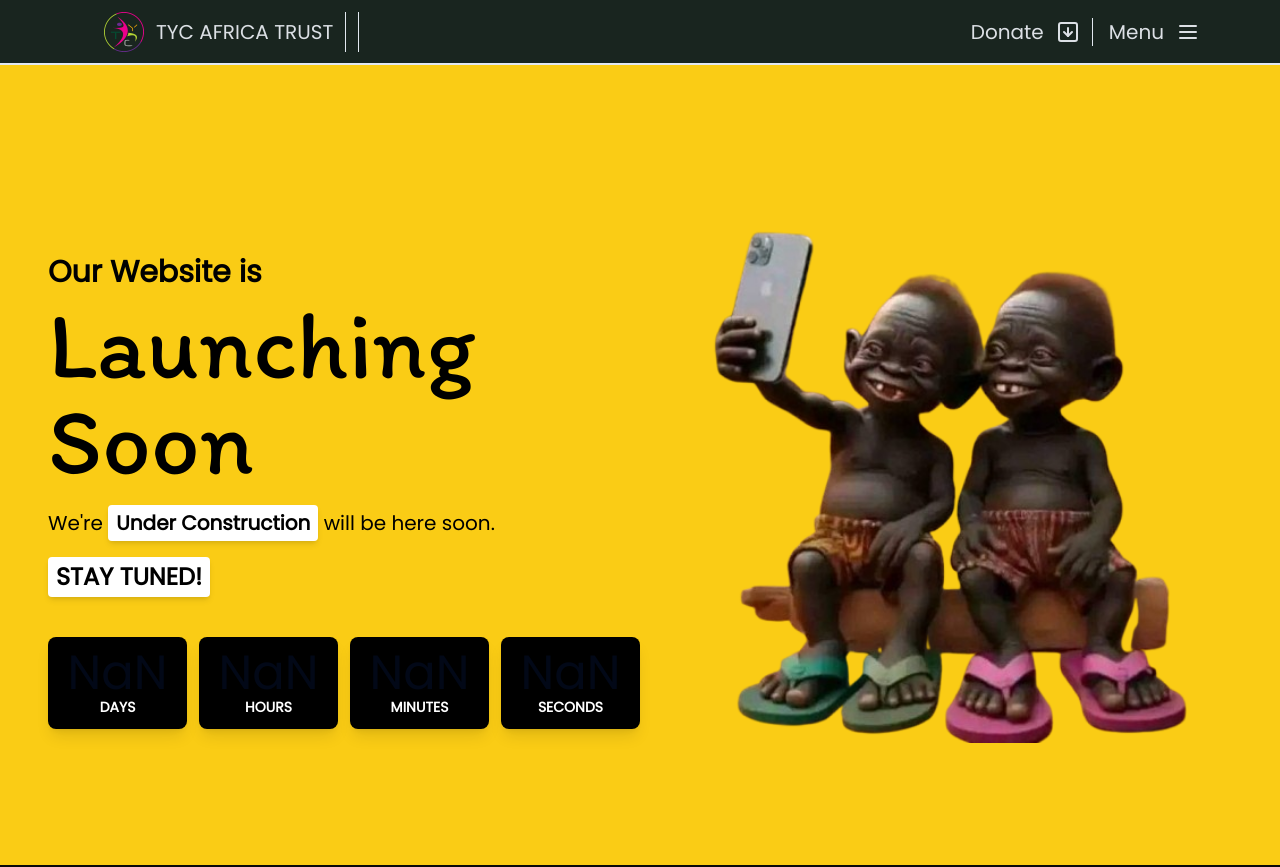
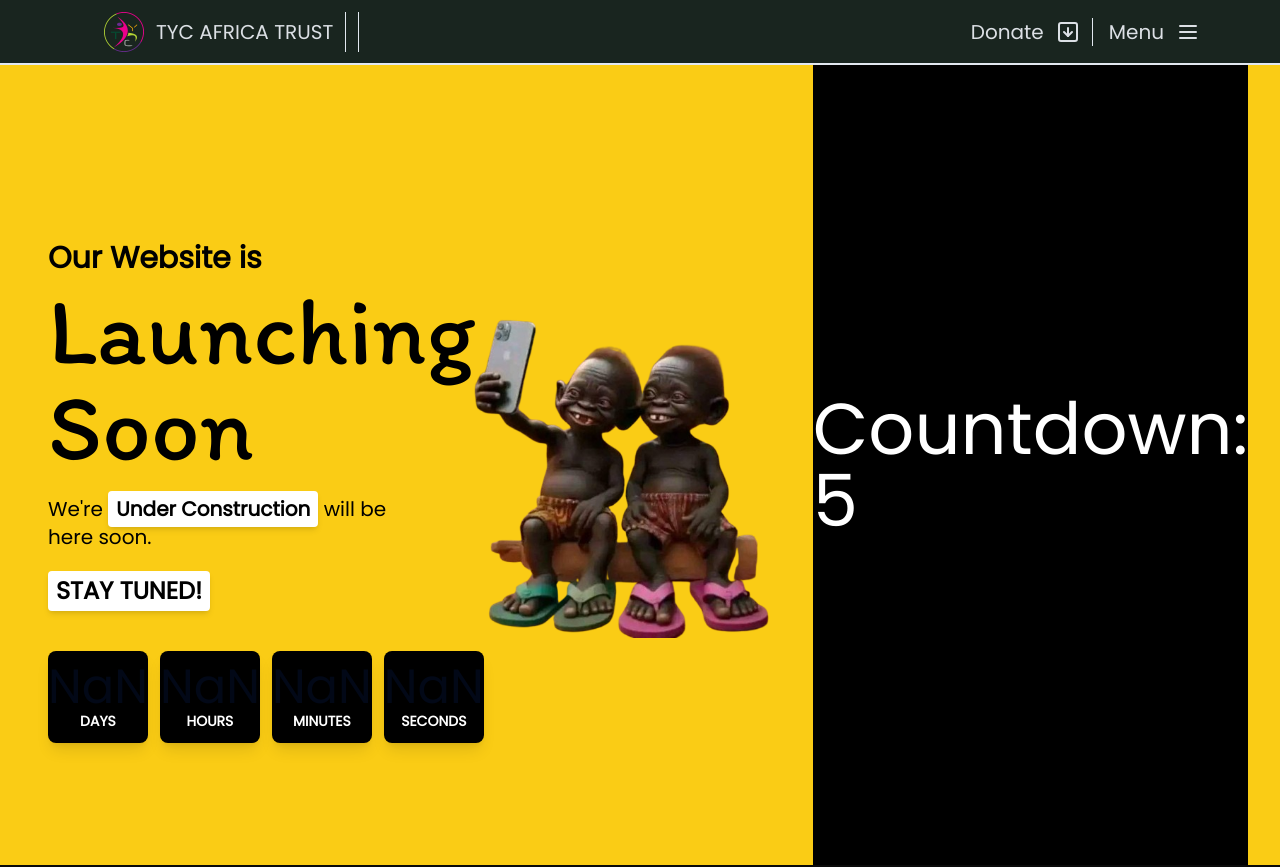
Before and after one commit to BabaMboga/TYC-main, a Next.js app: page / in a window 1280 px wide. Shown: the top 867 px of the page. Built offline with nearby package versions, Linux system fonts and the light colour scheme.

Commit message:
added confetti

```diff
--- a/components/LaunchCountdown.tsx
+++ b/components/LaunchCountdown.tsx
@@ -4,10 +4,33 @@ import { Itim } from 'next/font/google';
 import Image from 'next/image';
 import Timer from './ui/Timer';
 import {useState, useEffect} from 'react';
+import Confetti from 'react-confetti';
+import {useWindowSize} from 'react-use';
+
+
 const montserrat = Montserrat({ weight: ["500", "600"], subsets: ["latin"]});
 const itim = Itim({weight: ["400"], subsets: ["latin"]});
 
 const LaunchCountdown = ({onEnd} : {onEnd: () => void}) => {
+
+  const [timeLeft, setTimeLeft] = useState(10);
+  const [showConfetti, setShowConfetti] = useState(false);
+  const {width, height} = useWindowSize();
+
+  useEffect(() => {
+    if (timeLeft > 0) {
+      const timer = setTimeout(() => setTimeLeft(timeLeft - 1), 1000);
+      return () => clearTimeout(timer);
+    } else {
+      setShowConfetti(true);
+      const confettiTimer = setTimeout(() => {
+        setShowConfetti(false);
+        onEnd();
+      }, 15000);
+
+      return () => clearTimeout(confettiTimer);
+    }
+  },[timeLeft, onEnd])
   return (
     <main className="bg-yellow-400 container mx-auto h-screen flex justify-center items-center">
       <section className="px-4 w-full flex flex-col lg:flex-row justify-between items-center">
@@ -35,6 +58,14 @@ const LaunchCountdown = ({onEnd} : {onEnd: () => void}) => {
           />
         </aside>
       </section>
+      <div className="flex flex-col items-center justify-center min-h-screen bg-black text-white">
+        {showConfetti && <Confetti width={width} height={height} />}
+        {!showConfetti && (
+          <div>
+            <h1 className="text-7xl">Countdown: {timeLeft}</h1>
+          </div>
+        )}
+    </div>
     </main>
   )
 }
--- a/package.json
+++ b/package.json
@@ -29,11 +29,13 @@
     "next-cloudinary": "^5.10.0",
     "next-contentlayer": "^0.3.4",
     "react": "^18",
+    "react-confetti": "^6.1.0",
     "react-dom": "^18",
     "react-hook-form": "^7.51.2",
     "react-icons": "^5.2.1",
     "react-slick": "^0.30.2",
     "react-tooltip": "^5.26.3",
+    "react-use": "^17.6.0",
     "rehype-autolink-headings": "^7.1.0",
     "rehype-pretty-code": "^0.12.0",
     "rehype-slug": "^6.0.0",
```
Also changed, not shown: 1 other file (tests, documents, lock files or other folders).
